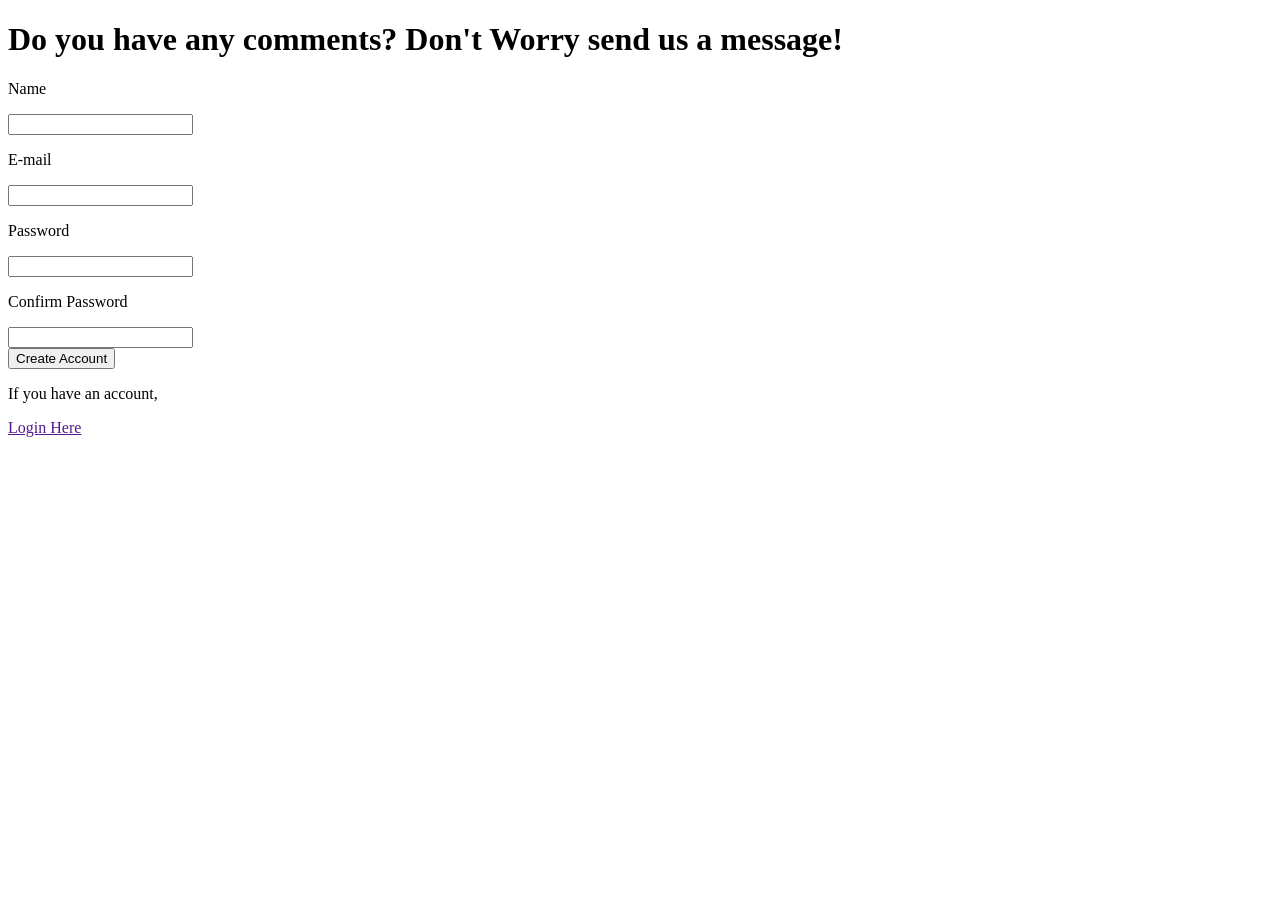
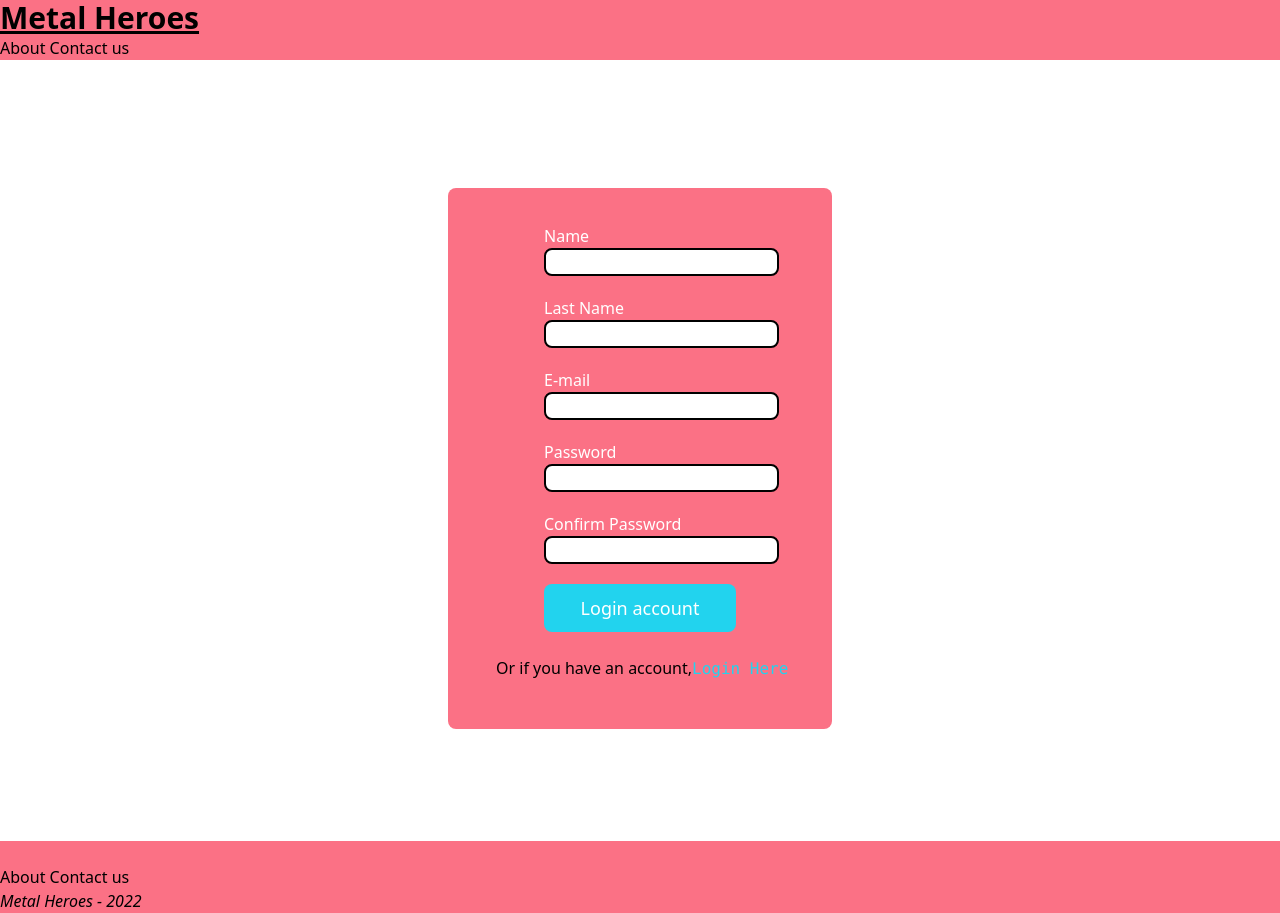
Before and after one commit to Luis09almanza/Integradora_webpage, a plain HTML site: page src/pages/register.html in a window 1280 px wide. Before the commit the page ends 800 px from the top, so only its background shows below. Drawn offline with nearby package versions, Linux system fonts and the light colour scheme.

Commit message:
Login and Register pages finished

```diff
--- a/src/pages/login.html
+++ b/src/pages/login.html
@@ -1,29 +1,70 @@
 <!DOCTYPE html>
 <html lang="en">
   <head>
-    <meta charset="UTF-8">
-    <meta http-equiv="X-UA-Compatible" content="IE=edge">
-    <meta name="viewport" content="width=device-width, initial-scale=1.0">
+    <meta charset="UTF-8" />
+    <meta http-equiv="X-UA-Compatible" content="IE=edge" />
+    <meta name="viewport" content="width=device-width, initial-scale=1.0" />
     <title>Metal Heroes | Login</title>
+    <script src="https://cdn.tailwindcss.com"></script>
   </head>
   <body>
-    <header>
+    <header class="bg-rose-400">
+      <!--Header-->
+      <img src="src\img\test.svg" alt="" />
+      <h1 class="text-3xl font-bold underline">Metal Heroes</h1>
+      <div>
+        <a href="#">About</a>
+        <a href="#">Contact us</a>
+      </div>
     </header>
+    <div class="flex justify-center items-center mt-32">
+      <!--Login inputs and titles-->
+      <div class="bg-rose-400 w-96 rounded-lg">
         <div>
-            <h1>Do you have any comments? Don't Worry send us a message!</h1>
+          <p class="ml-24 mt-9 text-white">E-mail</p>
+          <input
+            type="email"
+            class="rounded-lg align-middle border-black border-2 ml-24"
+          />
+        </div>
+        <div class="py-12">
+          <p class="ml-24 text-white">Password</p>
+          <input
+            type="password"
+            size="20"
+            class="rounded-lg align-middle border-black border-2 ml-24"
+          />
+        </div>
         <div>
-                <p>E-mail</p>
-                <input/>
-                <p>Password</p>
-                <input/>
-                <div>
-                    <button>Login account</button>
-                    <p>You don't have an account?,</p><a href="">Create Here</a>
+          <button
+            class="bg-cyan-400 rounded-lg ml-24 w-1/2 h-12 text-lg text-white"
+          >
+            Login account
+          </button>
+        </div>
+        <br />
+        <div class="ml-12 mb-12">
+          <p class="font-sans">
+            You don't have an account?,<a
+              href="register.html"
+              class="text-cyan-400 font-mono"
+              >Create Here</a
+            >
+          </p>
         </div>
       </div>
-
     </div>
-    <footer>
+    <footer class="bg-rose-400 mt-28">
+      <!--Footer-->
+      <div>
+        <input type="button" name="Create an account" />
+        <input type="button" name="Login" />
+      </div>
+      <div>
+        <a href="#">About</a>
+        <a href="#">Contact us</a>
+      </div>
+      <i>Metal Heroes - 2022</i>
     </footer>
   </body>
 </html>
--- a/src/pages/register.html
+++ b/src/pages/register.html
@@ -1,32 +1,92 @@
 <!DOCTYPE html>
 <html lang="en">
   <head>
-    <meta charset="UTF-8">
-    <meta http-equiv="X-UA-Compatible" content="IE=edge">
-    <meta name="viewport" content="width=device-width, initial-scale=1.0">
+    <meta charset="UTF-8" />
+    <meta http-equiv="X-UA-Compatible" content="IE=edge" />
+    <meta name="viewport" content="width=device-width, initial-scale=1.0" />
     <title>Metal Heroes | Register</title>
+    <script src="https://cdn.tailwindcss.com"></script>
   </head>
   <body>
-    <header>
+    <header class="bg-rose-400">
+      <!--Header-->
+      <img src="src\img\test.svg" alt="" />
+      <h1 class="text-3xl font-bold underline">Metal Heroes</h1>
+      <div>
+        <a href="#">About</a>
+        <a href="#">Contact us</a>
+      </div>
     </header>
+    <div class="flex justify-center items-center mt-32">
+      <!--Login inputs and titles-->
+      <div class="bg-rose-400 w-96 rounded-lg">
         <div>
-            <h1>Do you have any comments? Don't Worry send us a message!</h1>
+          <p class="ml-24 mt-9 text-white">Name</p>
+          <input
+            type="email"
+            class="rounded-lg align-middle border-black border-2 ml-24"
+          />
+        </div>
         <div>
-                <p>Name</p>
-                <input/>
-                <p>E-mail</p>
-                <input/>
-                <p>Password</p>
-                <input/>
-                <p>Confirm Password</p>
-                <input/>
+          <p class="ml-24 mt-5 text-white">Last Name</p>
+          <input
+            type="email"
+            class="rounded-lg align-middle border-black border-2 ml-24"
+          />
+        </div>
         <div>
-                    <button>Create Account</button>
-                    <p>If you have an account,</p><a href="">Login Here</a>
+          <p class="ml-24 mt-5 text-white">E-mail</p>
+          <input
+            type="password"
+            size="20"
+            class="rounded-lg align-middle border-black border-2 ml-24"
+          />
+        </div>
+        <div>
+          <p class="ml-24 mt-5 text-white">Password</p>
+          <input
+            type="email"
+            class="rounded-lg align-middle border-black border-2 ml-24"
+          />
+        </div>
+        <div>
+          <p class="ml-24 mt-5 text-white">Confirm Password</p>
+          <input
+            type="password"
+            size="20"
+            class="rounded-lg align-middle border-black border-2 ml-24"
+          />
+        </div>
+        <div>
+          <button
+            class="mt-5 bg-cyan-400 rounded-lg ml-24 w-1/2 h-12 text-lg text-white"
+          >
+            Login account
+          </button>
+        </div>
+        <br />
+        <div class="ml-12 mb-12">
+          <p class="font-sans">
+            Or if you have an account,<a
+              href="login.html"
+              class="text-cyan-400 font-mono"
+              >Login Here</a
+            >
+          </p>
         </div>
       </div>
     </div>
-    <footer>
+    <footer class="bg-rose-400 mt-28">
+      <!--Footer-->
+      <div>
+        <input type="button" name="Create an account" />
+        <input type="button" name="Login" />
+      </div>
+      <div>
+        <a href="#">About</a>
+        <a href="#">Contact us</a>
+      </div>
+      <i>Metal Heroes - 2022</i>
     </footer>
   </body>
 </html>
```
Lines whose indentation alone changed are shown as unchanged.
